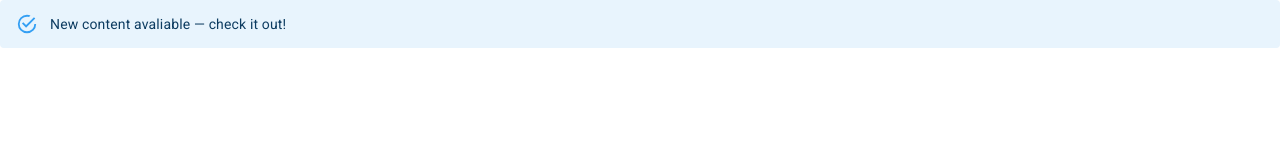
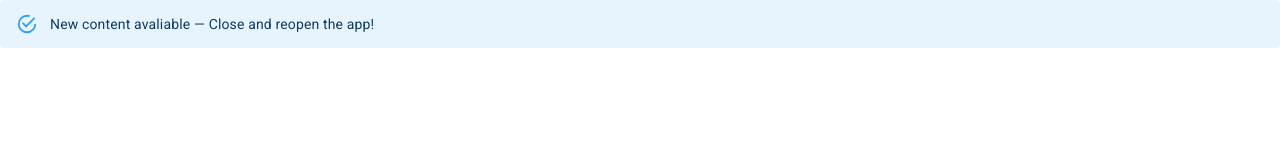
Before and after one commit to vj-abishek/airdrop, a React (Create React App) app: page /toast in a window 1280 px wide. Shown: the top 160 px of the page. Built offline with nearby package versions, Linux system fonts and the light colour scheme.

Commit message:
a new message

```diff
--- a/src/Components/Alert/Toast.jsx
+++ b/src/Components/Alert/Toast.jsx
@@ -17,7 +17,7 @@ export default function ColorAlerts() {
   return (
     <div className={classes.root}>
       <Alert severity='success' color='info'>
-        New content avaliable — check it out!
+        New content avaliable — Close and reopen the app!
       </Alert>
     </div>
   )
--- a/src/Components/Home/Home.jsx
+++ b/src/Components/Home/Home.jsx
@@ -22,7 +22,7 @@ export default function Home() {
       }
     }
 
-    if (navigator.serviceWorker.controller !== null) {
+    if (navigator.serviceWorker) {
       navigator.serviceWorker.ready.then((da) => {
         da.onupdatefound = messages
       })
```
